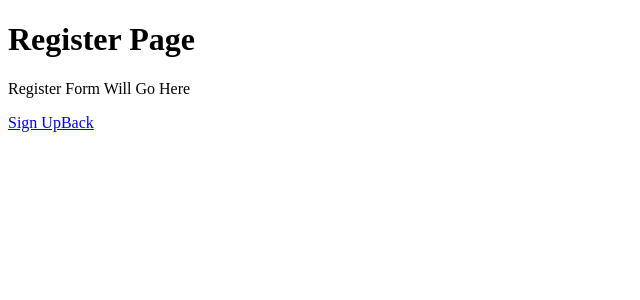
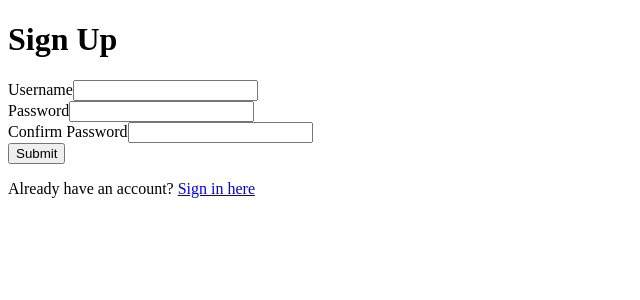
Before and after one commit to James-Heaton/Gloam-Client, a React (Vite) app: page /register in a window 1280 px wide. Shown: the top 300 px of the page, without its empty margins (0-640 px from the left). Built offline with nearby package versions, Linux system fonts and the light colour scheme.

Commit message:
Login & Register Forms Created / Auth Flow Working

```diff
--- a/src/pages/Login.jsx
+++ b/src/pages/Login.jsx
@@ -1,12 +1,72 @@
-import { Link } from "react-router-dom";
+import { useState, useContext } from "react";
+import { Link, useNavigate } from "react-router-dom";
+import { AuthContext } from '../context/AuthContext';
 
 export const Login = () => {
+  const [username, setUsername] = useState('');
+  const [password, setPassword] = useState('');
+  const [error, setError] = useState('');
+  const [loading, setLoading] = useState(false);
+
+  const { login } = useContext(AuthContext);
+  const navigate = useNavigate();
+
+  const handleSubmit = async (e) => {
+    e.preventDefault();
+    setError('');
+
+    if (!username || !password) {
+      setError('Username and password required');
+      return;
+    };
+
+    setLoading(true);
+
+    try {
+      await login(username, password);
+      navigate('/characters');
+    } catch (err) {
+      setError(err.message || 'Login failed. Please try again.');
+    } finally {
+      setLoading(false);
+    }
+  };
+
   return (
     <div>
-      <h1>Login Page</h1>
-      <p>Login Form Will Go Here</p>
-      <Link to="/characters">Sign In</Link>
-      <Link to="/register">Sign Up</Link>
+      <h1>Sign In</h1>
+      <form onSubmit={handleSubmit}>
+        <div>
+          <label>Username</label>
+          <input
+            id="username"
+            type="text"
+            value={username}
+            onChange={(e) => setUsername(e.target.value)}
+            disabled={loading}
+          />
+        </div>
+        <div>
+          <label>Password</label>
+          <input
+            id="password"
+            type="password"
+            value={password}
+            onChange={(e) => setPassword(e.target.value)}
+            disabled={loading}
+          />
+        </div>
+
+        {error && <div style={{ color: 'red' }}>{error}</div>}
+
+        <button type="submit" disabled={loading}>
+          {loading ? 'Signing in...' : 'Sign In'}
+        </button>
+
+        <p>
+        First Adventure? <Link to="/register">Sign Up</Link>
+        </p>
+      </form>
     </div>
-  );
+  )
 };
--- a/src/pages/MyAdventurers.jsx
+++ b/src/pages/MyAdventurers.jsx
@@ -1,14 +1,29 @@
-import { Link } from "react-router-dom";
+import { Link, useNavigate } from 'react-router-dom';
+import { useContext } from 'react';
+import { AuthContext } from '../context/AuthContext';
 
 export const MyAdventurers = () => {
+  const { user, logout } = useContext(AuthContext);
+  const navigate = useNavigate();
+
+  const handleLogout = () => {
+    logout();
+    navigate('/');
+  };
+
   return (
     <div>
-      <h1>My Adventurers Page</h1>
-      <p>My Adventurers List Will Go Here</p>
-      <Link to="/characters/1/edit">Edit</Link>
-      <Link to="/characters/1/delete">Delete</Link>
-      <Link to="/characters/new">Create Character</Link>
-      <Link to="/">Sign Out</Link>
+      <h1>My Adventurers</h1>
+      <p>Welcome, {user?.username}!</p>
+
+      <button onClick={handleLogout}>Logout</button>
+
+      <p>Character list will go here</p>
+      <Link to="/characters/new">Create New Adventurer</Link>
+      <br />
+      <Link to="/characters/1/edit">Edit Adventurer</Link>
+      <br />
+      <Link to="/characters/1/delete">Delete Adventurer</Link>
     </div>
   );
 };
--- a/src/pages/Register.jsx
+++ b/src/pages/Register.jsx
@@ -1,12 +1,96 @@
-import { Link } from "react-router-dom";
+import { useState, useContext } from 'react';
+import { Link, useNavigate } from 'react-router-dom';
+import { AuthContext } from '../context/AuthContext';
 
 export const Register = () => {
+  const [username, setUsername] = useState('');
+  const [password, setPassword] = useState('');
+  const [confirmPassword, setConfirmPassword] = useState('');
+  const [error, setError] = useState('');
+  const [loading, setLoading] = useState(false);
+
+  const { register } = useContext(AuthContext);
+  const navigate = useNavigate();
+
+  const handleSubmit = async (e) => {
+    e.preventDefault();
+    setError('');
+
+    // Validation
+    if (!username || !password || !confirmPassword) {
+      setError('All fields required');
+      return;
+    }
+
+    if (password !== confirmPassword) {
+      setError('Passwords do not match');
+      return;
+    }
+
+    if (password.length < 6) {
+      setError('Password must be at least 6 characters');
+      return;
+    }
+
+    setLoading(true);
+
+    try {
+      await register(username, password);
+      navigate('/characters');
+    } catch (err) {
+      setError(err.message || 'Registration failed. Please try again.');
+    } finally {
+      setLoading(false);
+    }
+  };
+
   return (
     <div>
-      <h1>Register Page</h1>
-      <p>Register Form Will Go Here</p>
-      <Link to="/characters">Sign Up</Link>
-      <Link to="/">Back</Link>
+      <h1>Sign Up</h1>
+      <form onSubmit={handleSubmit}>
+        <div>
+          <label htmlFor="username">Username</label>
+          <input
+            id="username"
+            type="text"
+            value={username}
+            onChange={(e) => setUsername(e.target.value)}
+            disabled={loading}
+          />
+        </div>
+
+        <div>
+          <label htmlFor="password">Password</label>
+          <input
+            id="password"
+            type="password"
+            value={password}
+            onChange={(e) => setPassword(e.target.value)}
+            disabled={loading}
+          />
+        </div>
+
+        <div>
+          <label htmlFor="confirmPassword">Confirm Password</label>
+          <input
+            id="confirmPassword"
+            type="password"
+            value={confirmPassword}
+            onChange={(e) => setConfirmPassword(e.target.value)}
+            disabled={loading}
+          />
+        </div>
+
+        {error && <div style={{ color: 'red' }}>{error}</div>}
+
+        <button type="submit" disabled={loading}>
+          {loading ? 'Submitting...' : 'Submit'}
+        </button>
+      </form>
+
+      <p>
+        Already have an account? <Link to="/">Sign in here</Link>
+      </p>
     </div>
   );
 };
--- a/src/services/api.js
+++ b/src/services/api.js
@@ -1,8 +1,8 @@
-const API_URL = 'http://localhost:8000';
+const API_URL = "http://localhost:8000";
 
 // Get auth token from local storage
 const getToken = () => {
-    const auth = localStorage.getItem('gloam_token');
+  const auth = localStorage.getItem("gloam_token");
   return auth ? JSON.parse(auth).token : null;
 };
 
@@ -13,20 +13,20 @@ export const apiRequest = async (endpoint, options = {}) => {
   const config = {
     ...options,
     headers: {
-            'Content-Type': 'application/JSON',
+      "Content-Type": "application/json",
       ...options.headers,
     },
   };
 
   if (token) {
-        config.headers['Authorization'] = `Token ${token}`;
+    config.headers["Authorization"] = `Token ${token}`;
   }
 
   const response = await fetch(`${API_URL}${endpoint}`, config);
 
   if (!response.ok) {
     const error = await response.json();
-        throw new Error(error.error || 'Something went wrong');
+    throw new Error(error.error || "Something went wrong");
   }
 
   return response.json();
@@ -34,15 +34,52 @@ export const apiRequest = async (endpoint, options = {}) => {
 
 // Auth API calls
 export const register = async (username, password) => {
-    return apiRequest('/register', {
-        method: 'POST',
-        body: JSON.stringify([username, password]),
+  return apiRequest("/register", {
+    method: "POST",
+    body: JSON.stringify({username, password}),
   });
 };
 
 export const login = async (username, password) => {
-    return apiRequest('/login', {
-        method: 'POST',
-        body: JSON.stringify([username, password]),
+  return apiRequest("/login", {
+    method: "POST",
+    body: JSON.stringify({username, password}),
   });
 };
+
+// Characters API calls
+export const getCharacterTypes = async () => {
+  apiRequest("/charactertypes");
+};
+
+export const getTraits = async () => {
+  apiRequest("/traits");
+};
+
+export const getCharacters = async () => {
+  apiRequest("/characters");
+};
+
+export const getCharacter = async (id) => {
+  apiRequest(`/characters/${id}`);
+};
+
+export const createCharacter = async (characterData) => {
+  apiRequest("/characters", {
+    method: "POST",
+    body: JSON.stringify(characterData),
+  });
+};
+
+export const updateCharacter = async (id, characterData) => {
+  apiRequest(`/characters/${id}`, {
+    method: "PUT",
+    body: JSON.stringify(characterData),
+  });
+};
+
+export const deleteCharacter = async (id) => {
+  apiRequest(`/characters/${id}`, {
+    method: "DELETE",
+  });
+};
```
Lines whose indentation alone changed are shown as unchanged.
